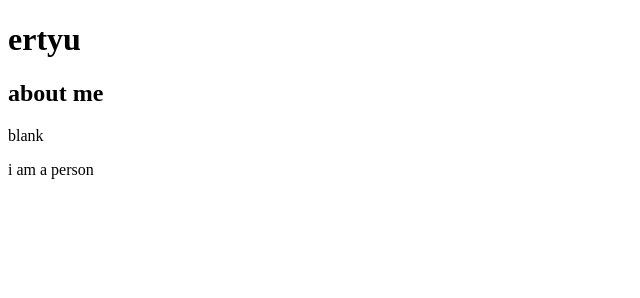
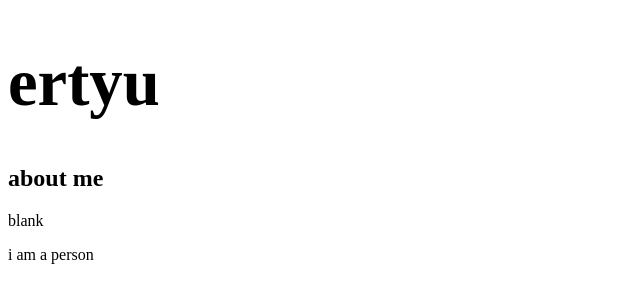
Before and after one commit to elizamck/html101, a website: page index.html in a window 1280 px wide. Shown: the whole page, without its empty margins (0-640 px from the left). Drawn offline with Linux system fonts and the light colour scheme.

Commit message:
changed fount

```diff
--- a/index.html
+++ b/index.html
@@ -1,6 +1,11 @@
 <!DOCTYPE html>
 <html>
   <head>
+    <style>
+      h1 {
+        font-size: 50pt;
+      }
+    </style>
     <title>ertyu</title>
   </head>
 
```
